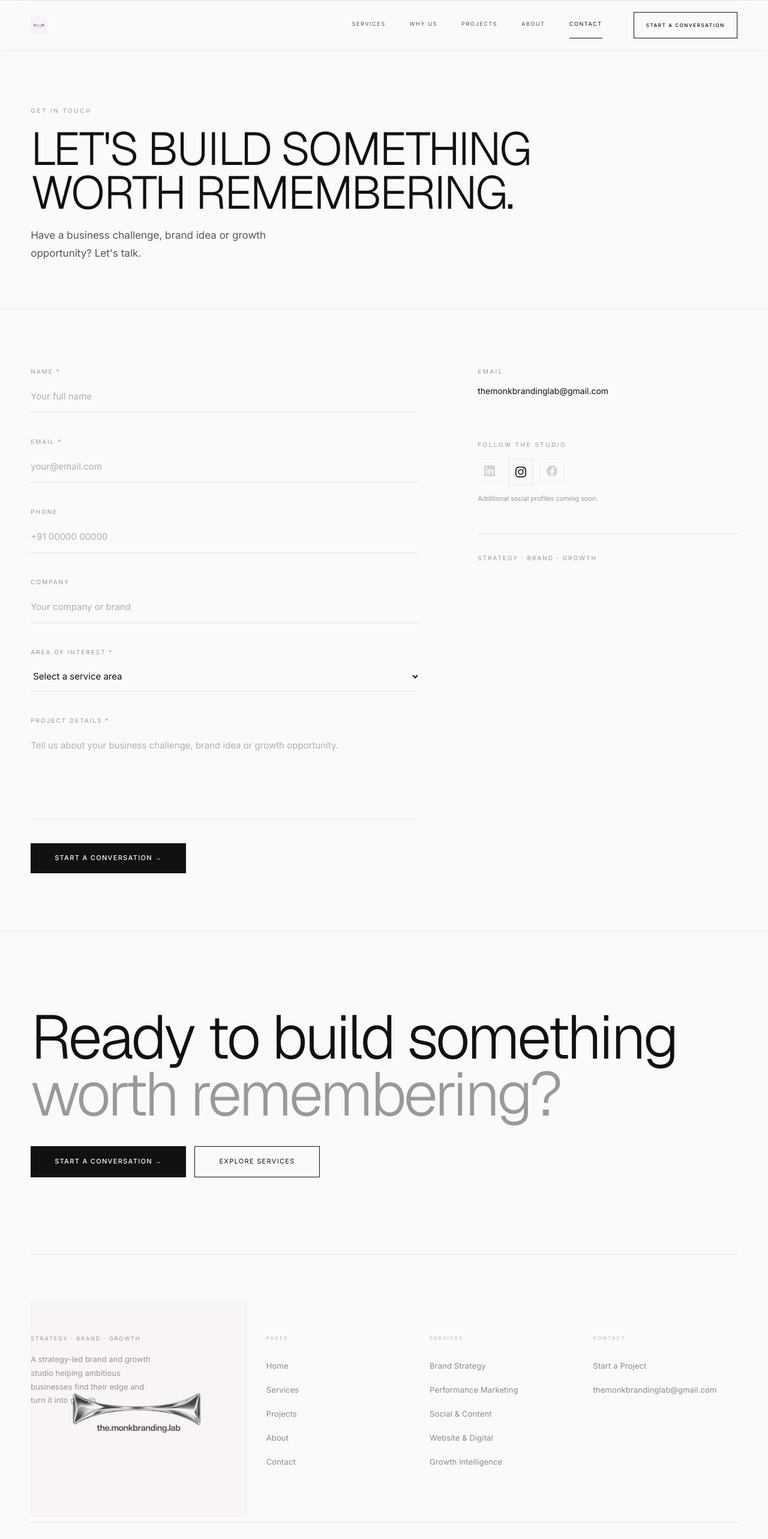
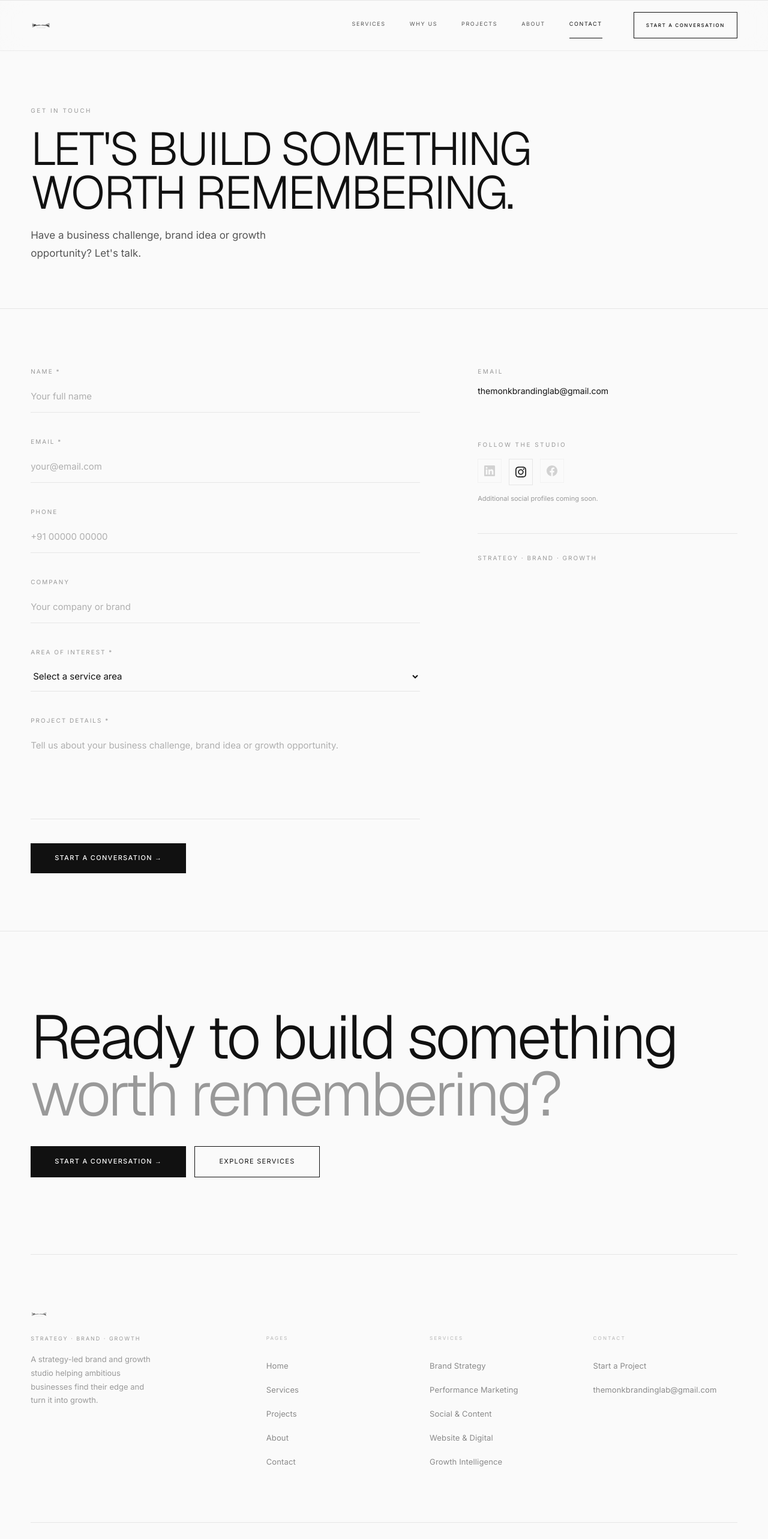
Before and after one commit to themonkbrandinglab/portfolio, a Next.js app: page /contact in a window 1280 px wide. Shown: the top 2566 px of the page at 60% size. Built offline with nearby package versions, Linux system fonts and the light colour scheme.

Commit message:
feat: replace logo with new PNG, increase header logo to 44px, footer to 36px, remove invert filter

```diff
--- a/src/components/layout/Footer.tsx
+++ b/src/components/layout/Footer.tsx
@@ -87,15 +87,16 @@ export default function Footer() {
             <div style={{ height: '3.5rem', display: 'flex', alignItems: 'flex-start' }}>
               <Link href="/">
                 <Image
-                  src="/brand/monk-logo.jpg"
+                  src="/brand/monk-logo.png"
                   alt="the.monkbranding.lab"
-                  width={120}
-                  height={40}
+                  width={180}
+                  height={36}
                   className="footer__logo-img"
                   style={{
-                    height: 'auto',
-                    filter: 'invert(1)',
-                    mixBlendMode: 'multiply'
+                    height: 36,
+                    width: 'auto',
+                    objectFit: 'contain',
+                    display: 'block',
                   }}
                 />
               </Link>
--- a/src/components/layout/Header.tsx
+++ b/src/components/layout/Header.tsx
@@ -67,17 +67,16 @@ export default function Header() {
           {/* Logo */}
           <Link href="/" aria-label="the.monkbranding.lab home" style={{ display: 'flex', alignItems: 'center', flexShrink: 0 }}>
             <Image
-              src="/brand/monk-logo.jpg"
+              src="/brand/monk-logo.png"
               alt="the.monkbranding.lab"
-              width={110}
-              height={36}
+              width={220}
+              height={44}
+              priority
               style={{
-                height: 28,
+                height: 44,
                 width: 'auto',
                 objectFit: 'contain',
-                filter: 'invert(1)',
-                mixBlendMode: 'multiply',
-                transition: 'opacity 0.3s var(--ease-premium)',
+                display: 'block',
               }}
             />
           </Link>
```
Also changed, not shown: public/brand/monk-logo.png (added).
